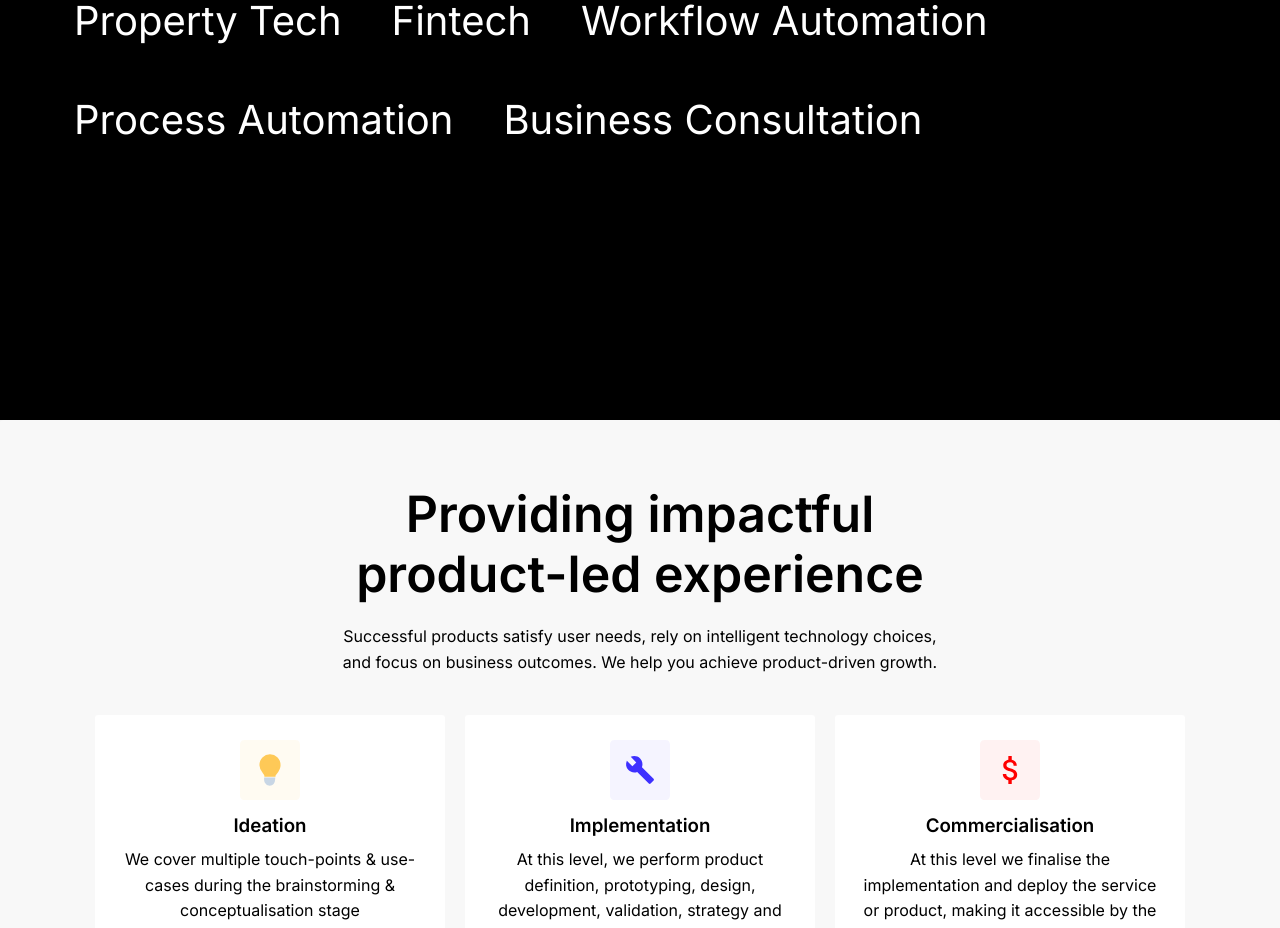
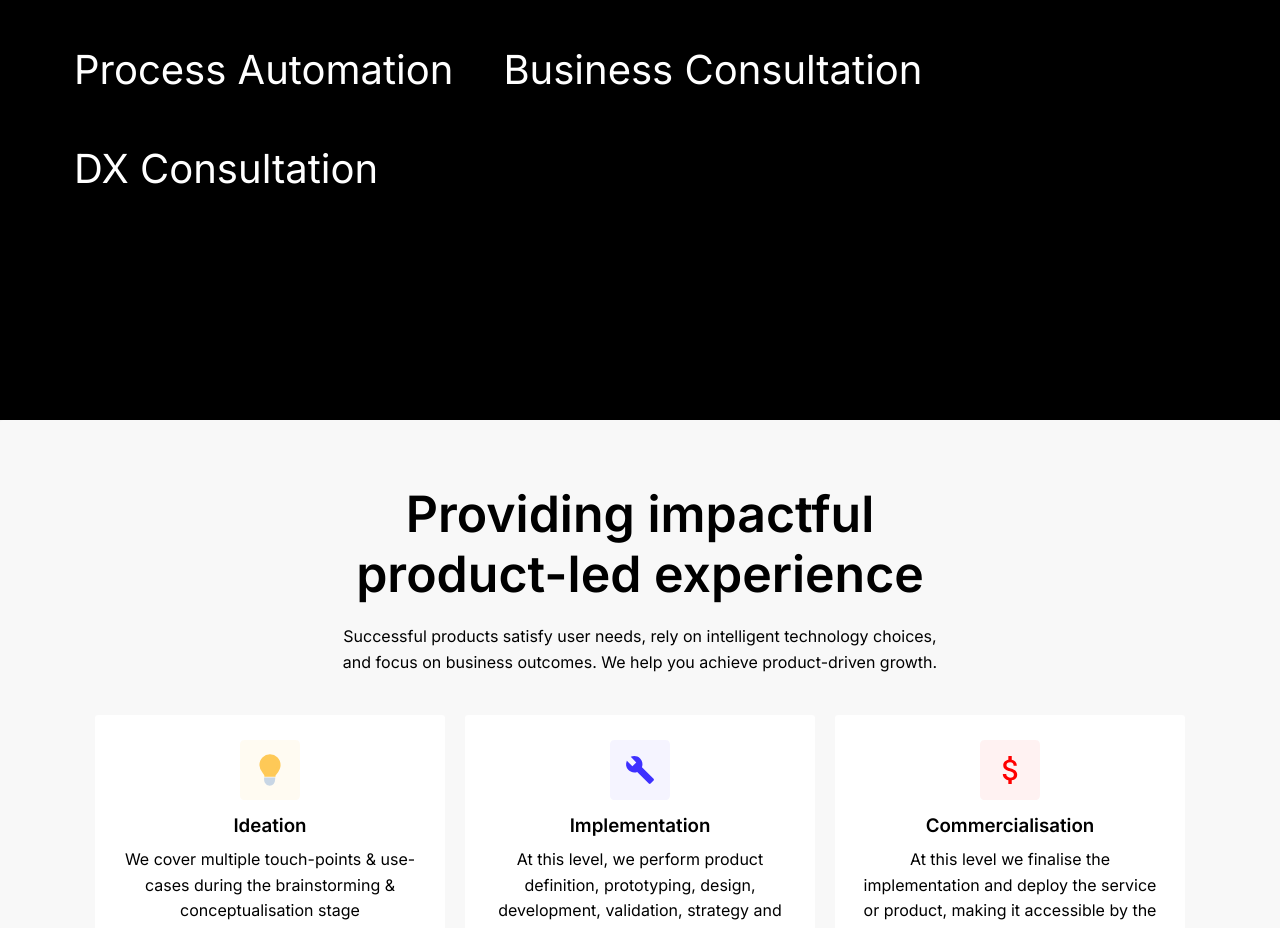
Before and after one commit to solomonmarvel97/boltcliq, a Vue app: page / in a window 1280 px wide. Shown: the part 1180-2108 px from the top of the page. Built offline with nearby package versions, Linux system fonts and the light colour scheme.

Commit message:
added dx consultation

```diff
--- a/src/pages/Home/Industries.vue
+++ b/src/pages/Home/Industries.vue
@@ -40,6 +40,9 @@
               </a>
               <a href="#">
                 <h4 class="bottom-text">Business Consultation</h4>
+              </a>
+              <a href="#">
+                <h4 class="bottom-text">DX Consultation</h4>
               </a>
             </div>
           </div>
```
